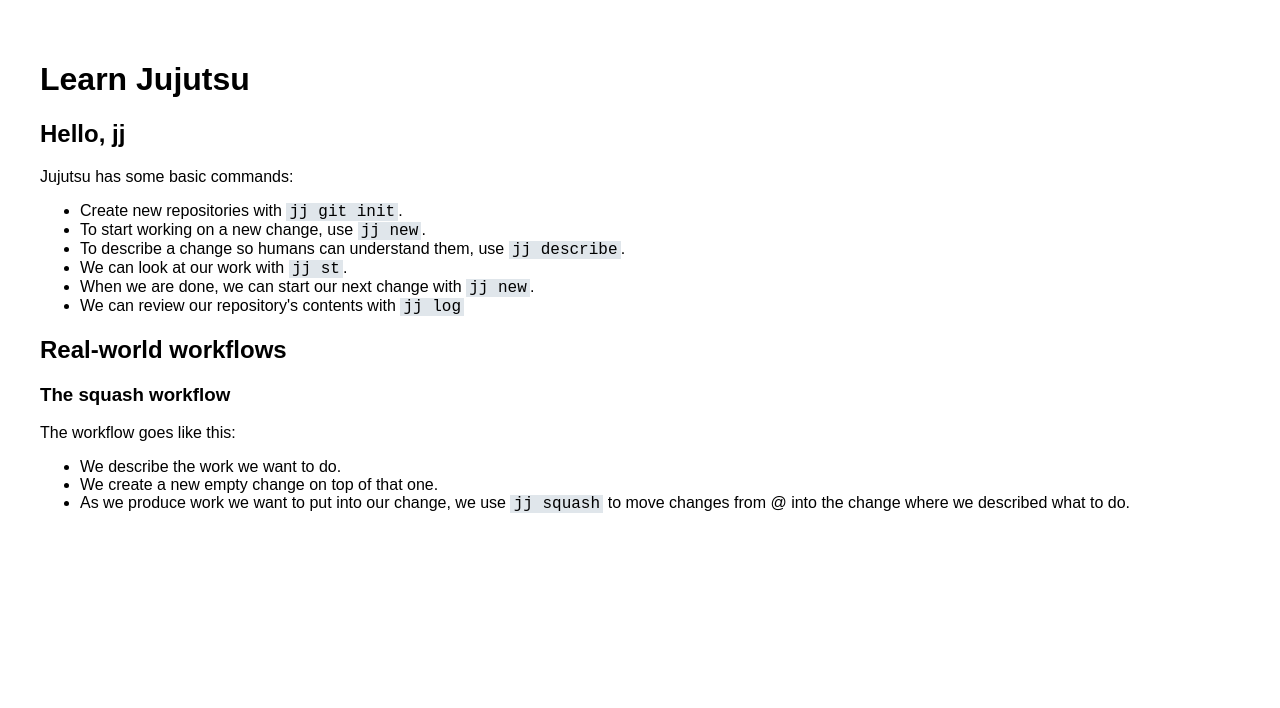
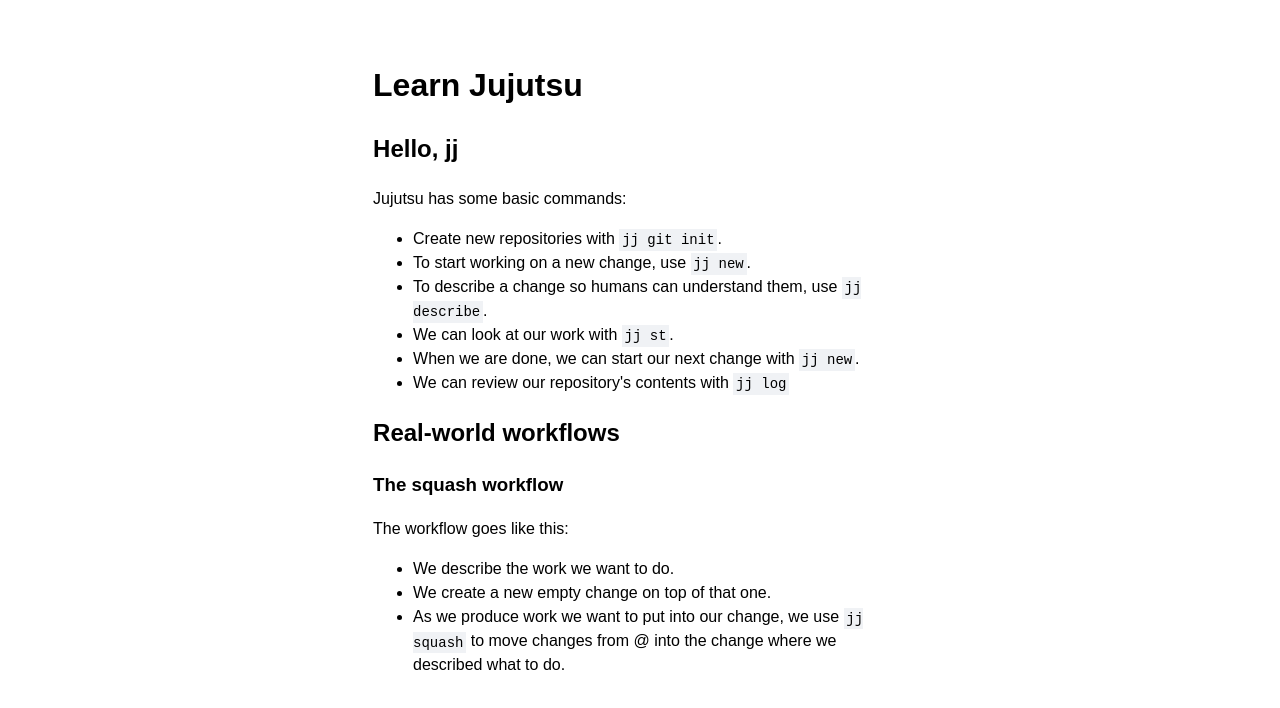
Before and after one commit to hmdshfq/learn-jj, a React (Vite) app: page / in a window 1280 px wide. Shown: the top 708 px of the page. Built offline with nearby package versions, Linux system fonts and the light colour scheme.

Commit message:
Add line-height, change code font-size and make background lighter

```diff
--- a/src/App.css
+++ b/src/App.css
@@ -1,13 +1,14 @@
 #root {
-  max-width: 1280px;
+  max-width: 60ch;
   margin: 0 auto;
   padding: 2rem;
   font-family: 'Karla', sans-serif;
+  line-height: 1.5;
 }
 
 code {
-  background-color: hsl(210deg 20% 90%);
-  padding-inline: 0.2em;
-  font-size: 1rem;
+  background-color: hsl(210deg 20% 95%);
+  padding: 0.2em;
+  font-size: 0.875rem;
   font-family: 'Dank Mono', monospace;
 }
```
